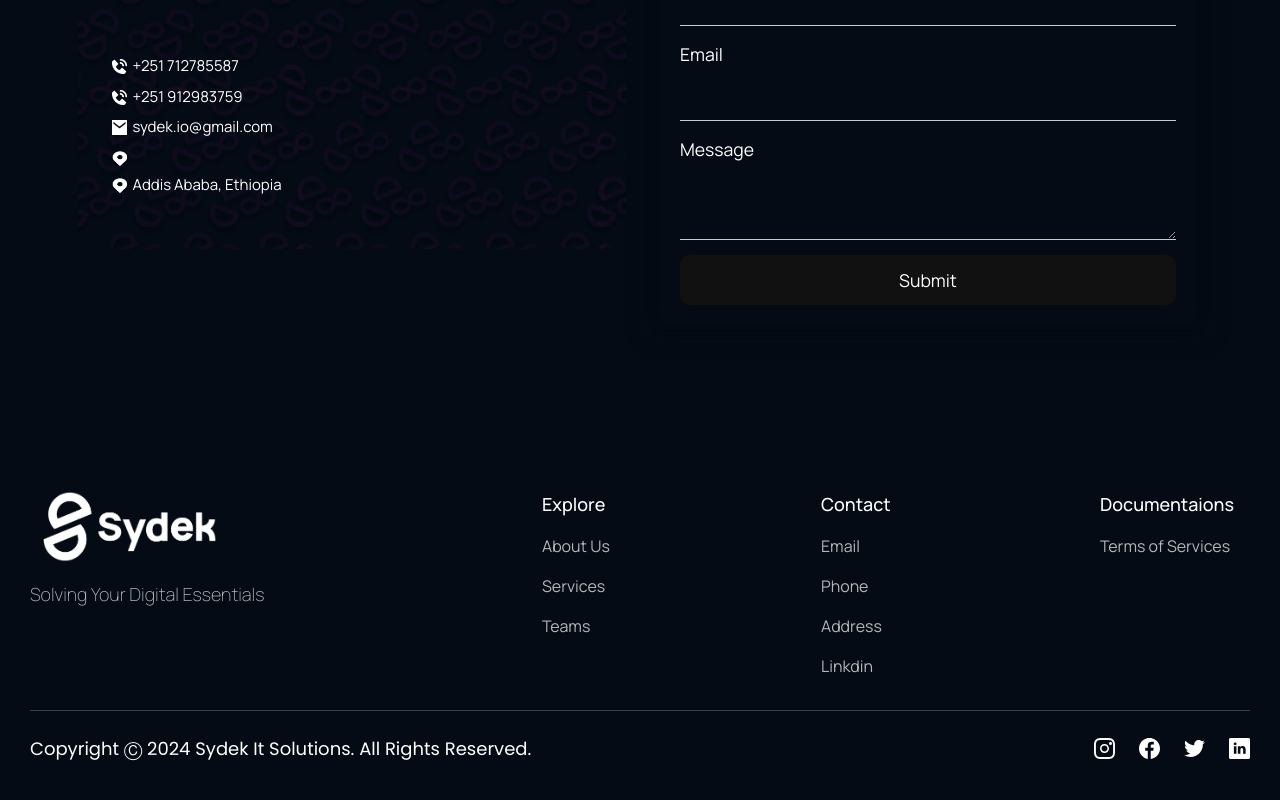
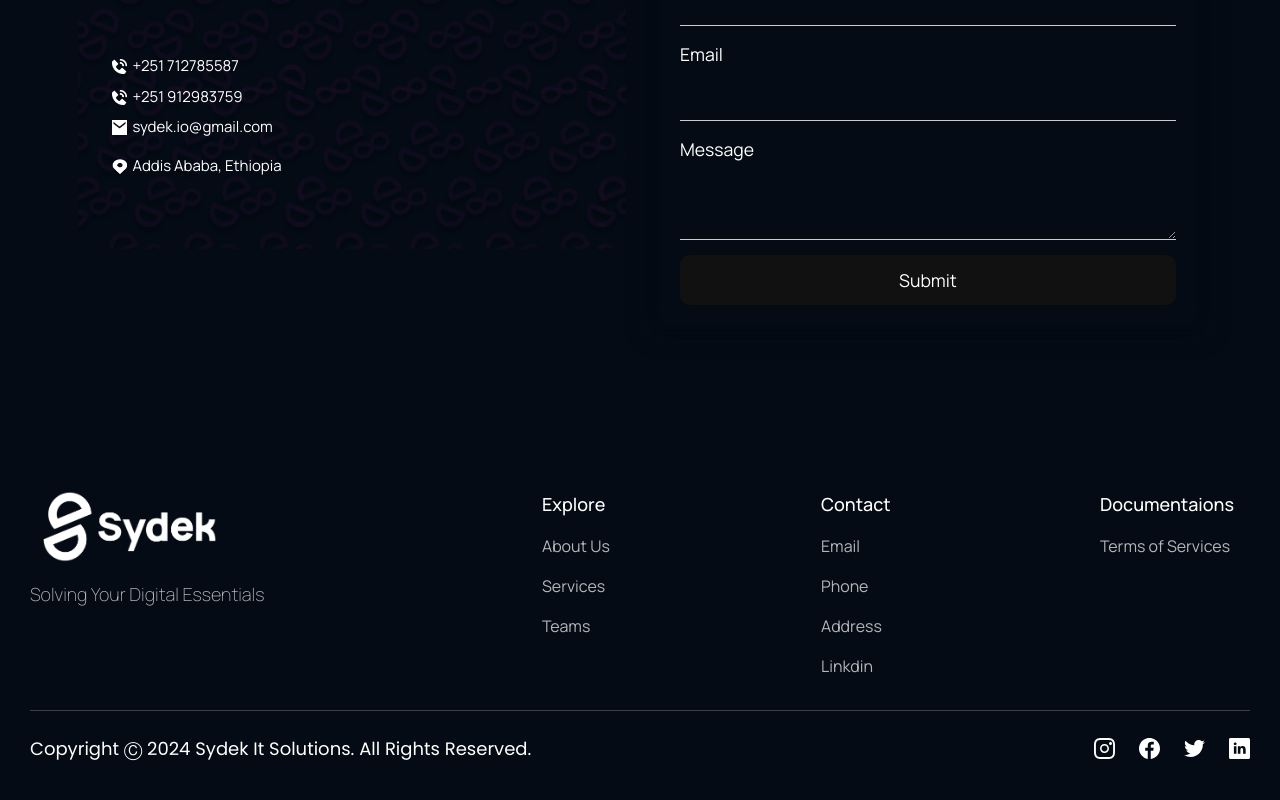
Before and after one commit to itskarloos/sydek_website, a React (Vite) app: page / in a window 1280 px wide. Shown: the part 3322-4122 px from the top of the page. Built offline with nearby package versions, Linux system fonts and the light colour scheme; a web font is replaced by a local one.

Commit message:
contact fix

```diff
--- a/src/Components/Contact.jsx
+++ b/src/Components/Contact.jsx
@@ -50,10 +50,7 @@ const Contact = () => {
                   </div>
 
                   <div className="flex flex-row m-1">
-                    <img
-                      className="h-[15px] w-[15px] mt-[4px] mr-[5px]"
-                      src={location}
-                    ></img>
+
                   </div>
 
                   <div className="flex flex-row m-1">
```
